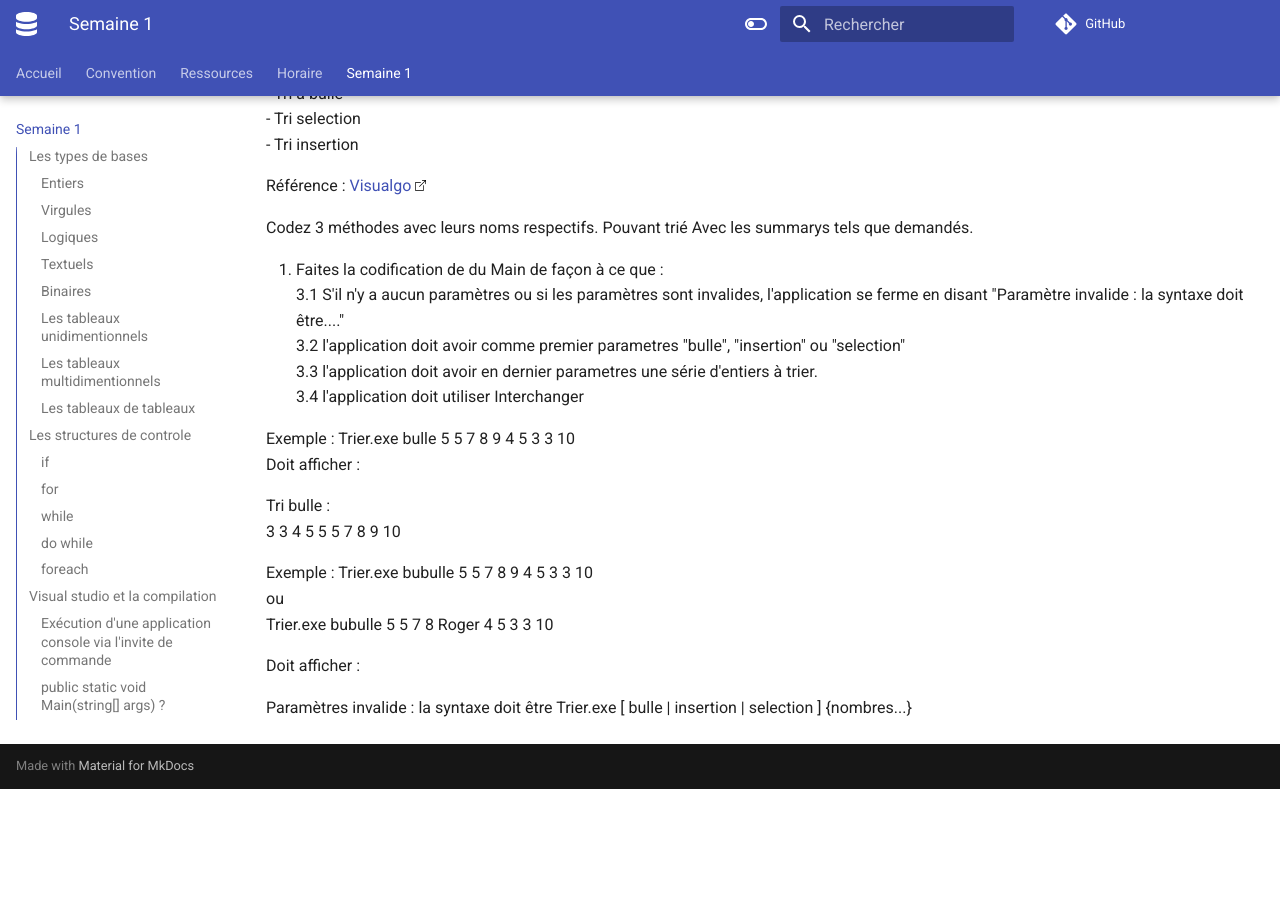
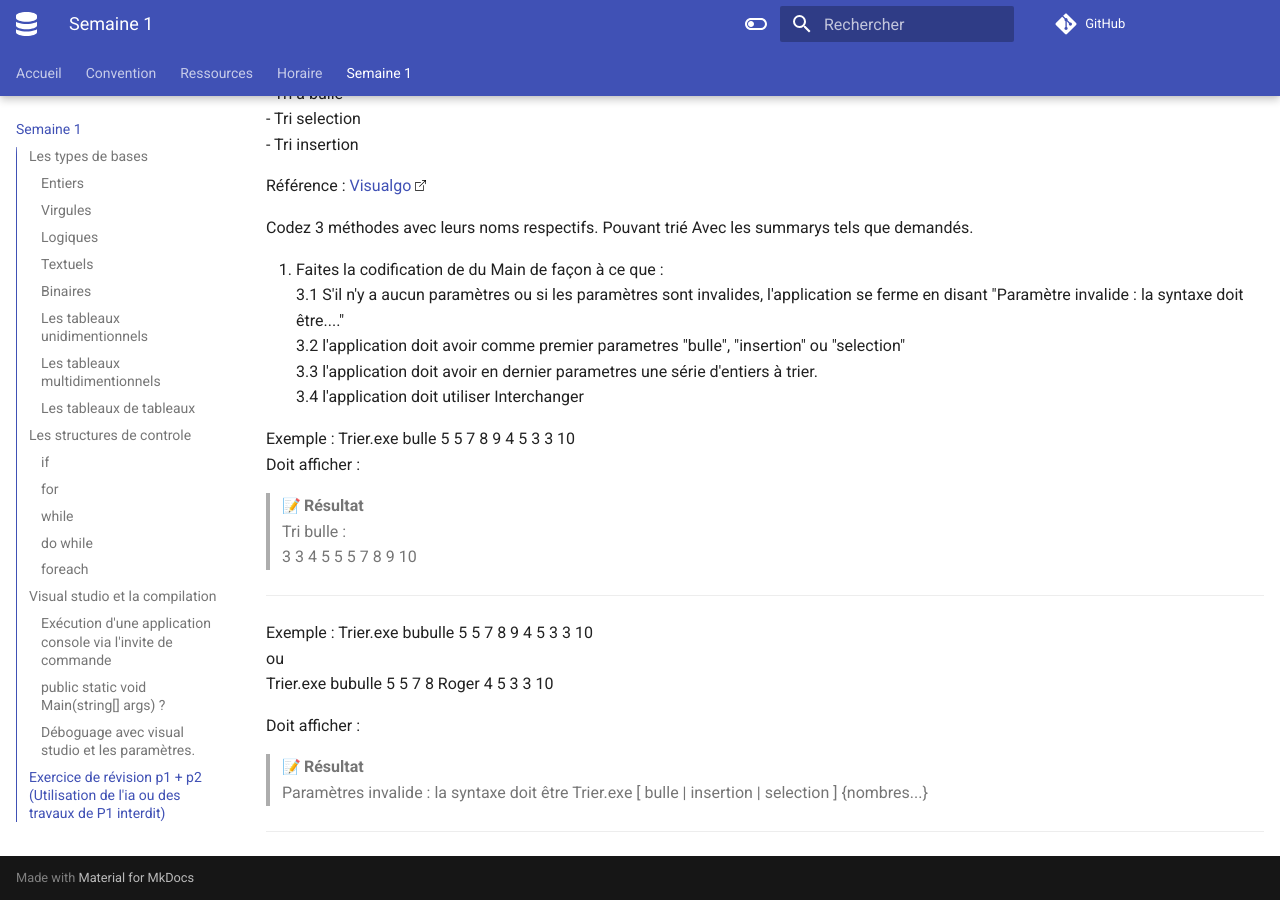
Before and after one commit to TousignantSimon-P2/TousignantSimon-P2.github.io, an MkDocs documentation site: the page built from docs/notes_de_cours/Semaine_1.md, in a window 1280 px wide and 900 px high, scrolled down 6723 px. Built offline with MkDocs 1.6.1 and Material for MkDocs 9.7.7, drawn with Linux system fonts in a browser that asks for light colours; emoji names are drawn with the system emoji font; comment, search, counter and statistics services are not loaded; before the commit the page ends 7512 px from its top, so only the background shows below that.

Commit message:
ajout de bloc mémo pour les résultats attendus

```diff
--- a/docs/notes_de_cours/Semaine_1.md
+++ b/docs/notes_de_cours/Semaine_1.md
@@ -202,14 +202,16 @@ Codez 3 méthodes avec leurs noms respectifs. Pouvant trié Avec les summarys te
 
 Exemple : Trier.exe bulle 5 5 7 8 9 4 5 3 3 10
 Doit afficher :
-
+> :memo: **Résultat**
 Tri bulle :
 3 3 4 5 5 5 7 8 9 10
-
+---
 Exemple : Trier.exe bubulle 5 5 7 8 9 4 5 3 3 10
 ou
 Trier.exe bubulle 5 5 7 8 Roger 4 5 3 3 10
 
 Doit afficher :
 
+> :memo: **Résultat**
 Paramètres invalide : la syntaxe doit être Trier.exe [ bulle | insertion | selection ] {nombres...}
+---
```
